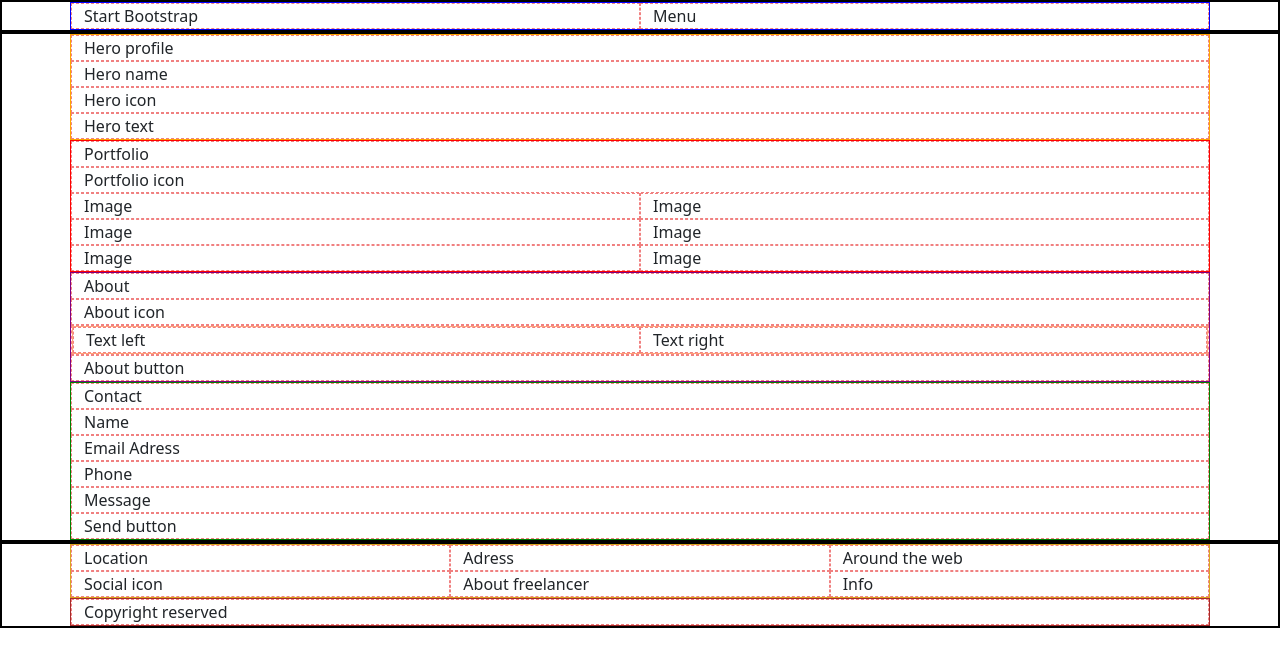
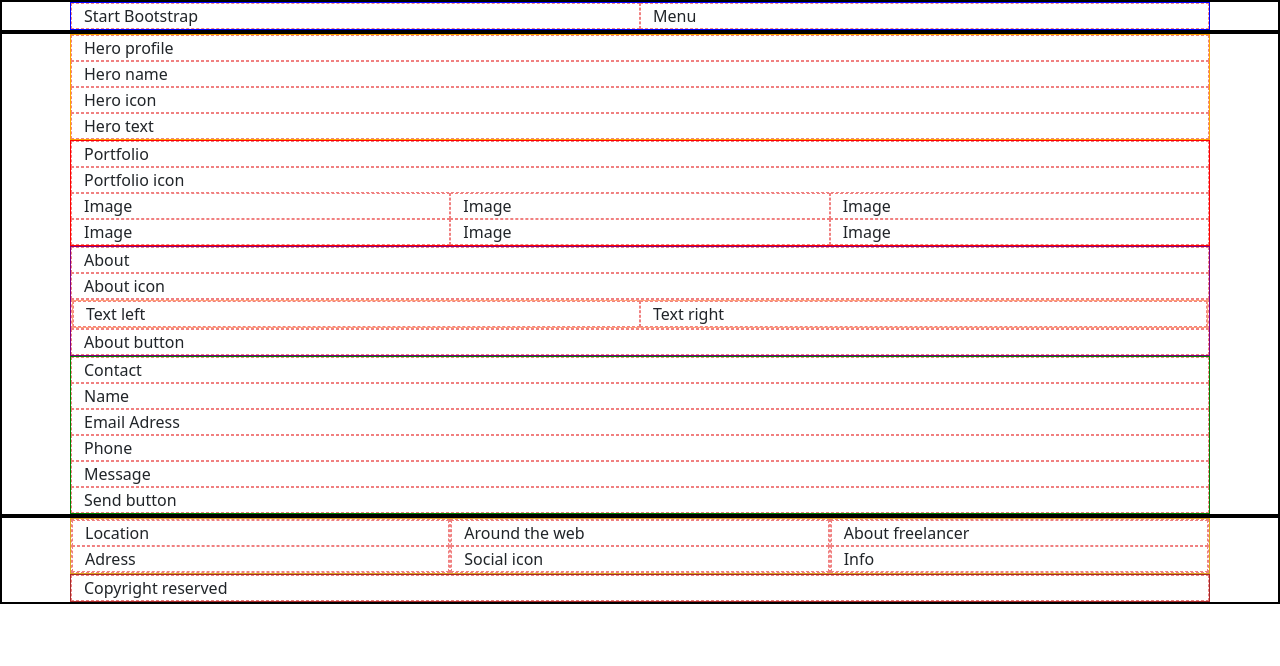
Before and after one commit to Alexx-Viv/html-css-bootstrap-freelancer, a plain HTML site: page index.html in a window 1280 px wide. Drawn offline with nearby package versions, Linux system fonts and the light colour scheme.

Commit message:
Add medium and fix

```diff
--- a/index.html
+++ b/index.html
@@ -35,12 +35,12 @@
         <div class="row portfolio">
           <div class="col-12">Portfolio</div>
           <div class="col-12">Portfolio icon</div>
-          <div class="col-12 col-sm-6">Image</div>
-          <div class="col-12 col-sm-6">Image</div>
-          <div class="col-12 col-sm-6">Image</div>
-          <div class="col-12 col-sm-6">Image</div>
-          <div class="col-12 col-sm-6">Image</div>
-          <div class="col-12 col-sm-6">Image</div>
+          <div class="col-12 col-sm-6 col-md-4">Image</div>
+          <div class="col-12 col-sm-6 col-md-4">Image</div>
+          <div class="col-12 col-sm-6 col-md-4">Image</div>
+          <div class="col-12 col-sm-6 col-md-4">Image</div>
+          <div class="col-12 col-sm-6 col-md-4">Image</div>
+          <div class="col-12 col-sm-6 col-md-4">Image</div>
         </div>
         <div class="row about">
           <div class="col-12">About</div>
@@ -67,12 +67,24 @@
     <footer>
       <div class="container">
         <div class="row info">
-          <div class="col-12 col-sm-4">Location</div>
-          <div class="col-12 col-sm-4">Adress</div>
-          <div class="col-12 col-sm-4">Around the web</div>
-          <div class="col-12 col-sm-4">Social icon</div>
-          <div class="col-12 col-sm-4">About freelancer</div>
-          <div class="col-12 col-sm-4">Info</div>
+          <div class="col-12 col-sm-4">
+            <div class="row">
+              <div class="col-12">Location</div>
+              <div class="col-12">Adress</div>
+            </div>
+          </div>
+          <div class="col-12 col-sm-4">
+            <div class="row">
+              <div class="col-12">Around the web</div>
+              <div class="col-12">Social icon</div>
+            </div>
+          </div>
+          <div class="col-12 col-sm-4">
+            <div class="row">
+              <div class="col-12">About freelancer</div>
+              <div class="col-12">Info</div>
+            </div>
+          </div>
         </div>
         <div class="row copyright">
           <div class="col-12">Copyright reserved</div>
```
